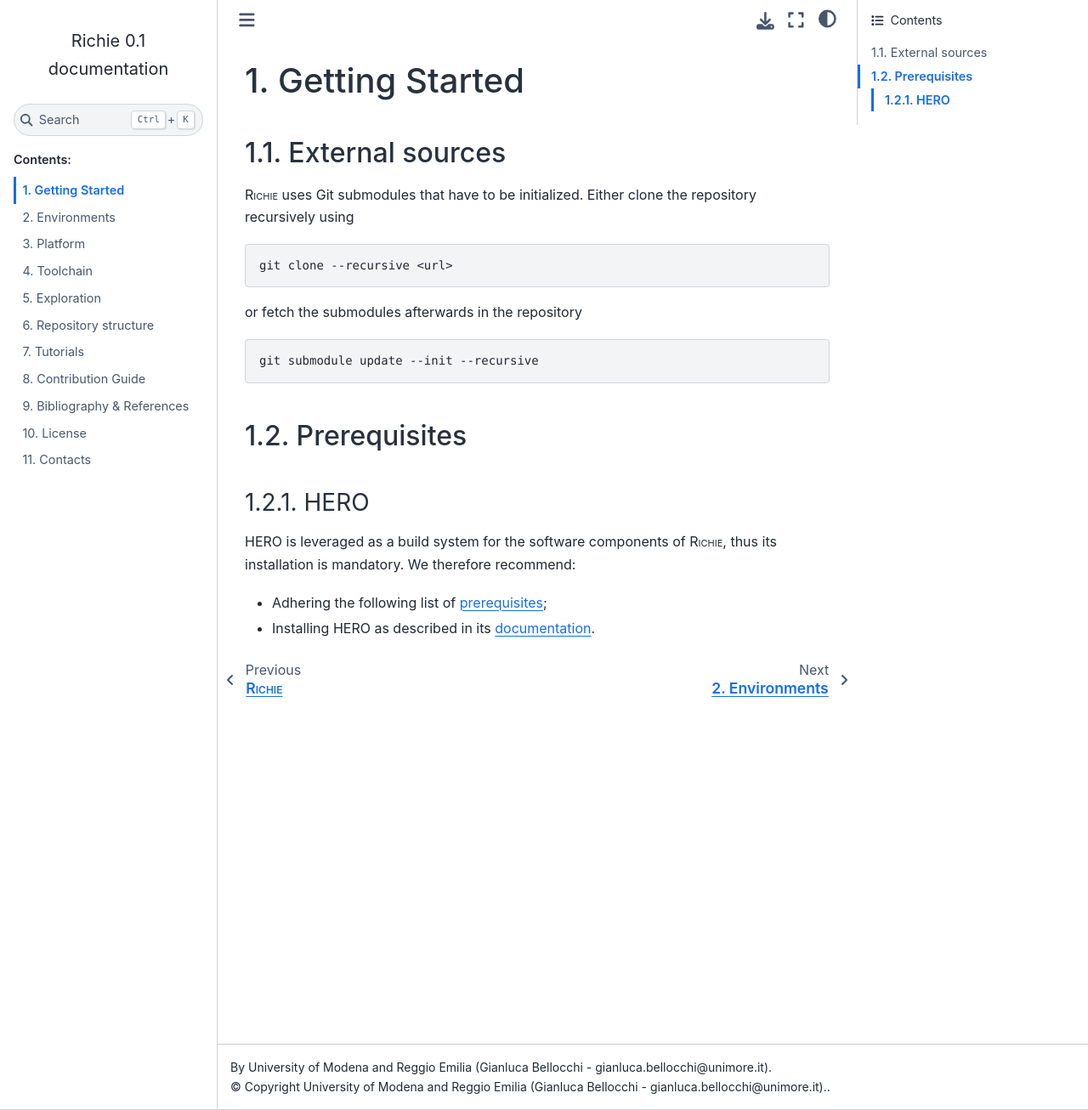
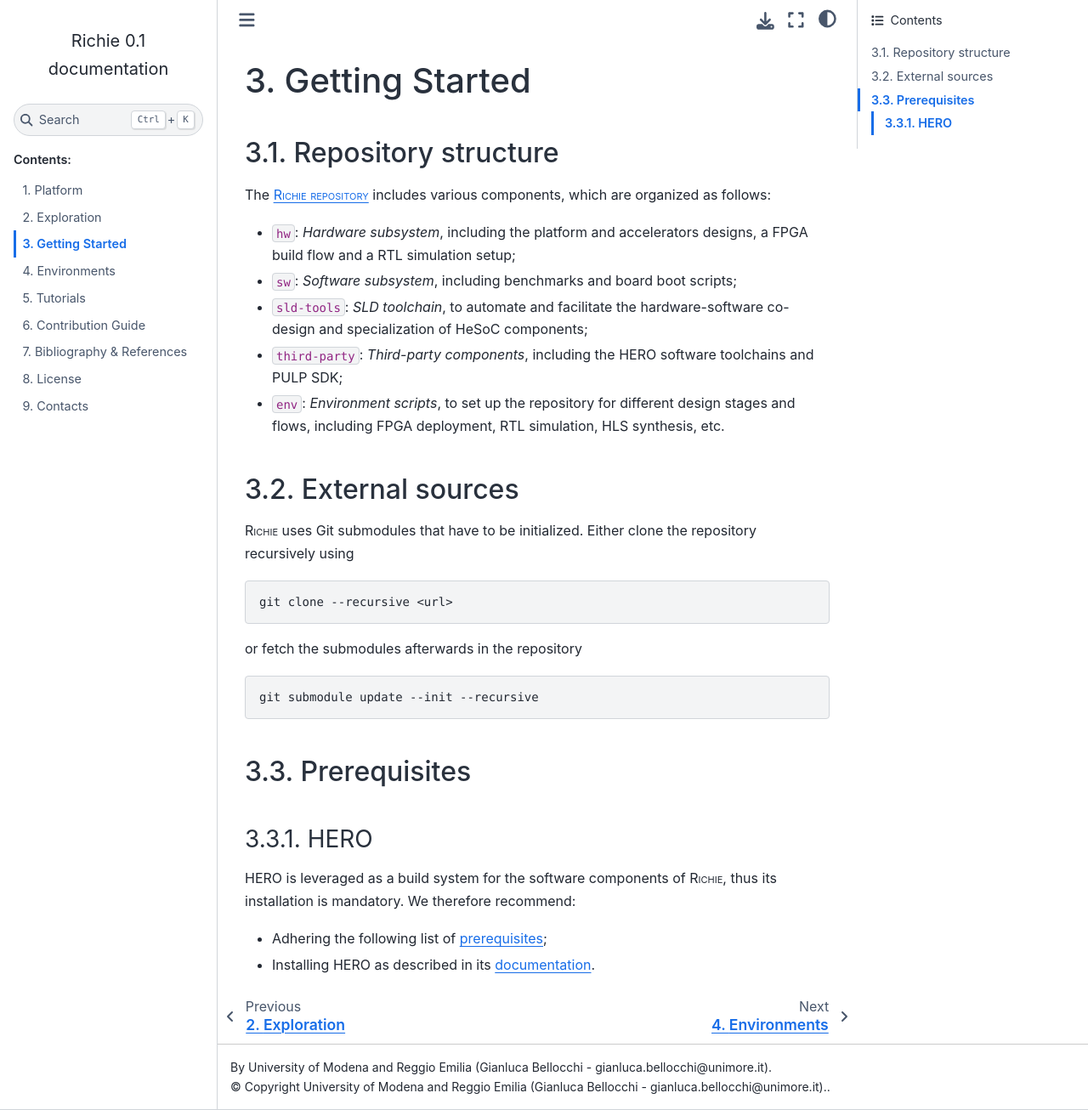
Before and after one commit to gbellocchi/richie-docs, a Sphinx documentation site: the page built from source/general/getting-started.rst, in a window 1280 px wide and 1306 px high. Shown: the whole window at 85% size. Built offline with Sphinx 7.4.7 and the Sphinx Book theme 1.1.4, drawn with Linux system fonts in a browser that asks for light colours; pages that are not in the unit, such as notebooks, are missing from menus.

Commit message:
Add repository structure and change document organization

```diff
--- a/source/general/getting-started.rst
+++ b/source/general/getting-started.rst
@@ -2,6 +2,20 @@
 Getting Started
 ***************
 .. _general_getting_started:
+
+====================
+Repository structure
+====================
+The |repository_structure_emphasized_hyperlink|_ includes various components, which are organized as follows:
+
+- :code:`hw`: *Hardware subsystem*, including the platform and accelerators designs, a FPGA build flow and a RTL simulation setup;
+- :code:`sw`: *Software subsystem*, including benchmarks and board boot scripts;
+- :code:`sld-tools`: *SLD toolchain*, to automate and facilitate the hardware-software co-design and specialization of HeSoC components;
+- :code:`third-party`: *Third-party components*, including the HERO software toolchains and PULP SDK;
+- :code:`env`: *Environment scripts*, to set up the repository for different design stages and flows, including FPGA deployment, RTL simulation, HLS synthesis, etc.
+
+.. |repository_structure_emphasized_hyperlink| replace:: :smallcap:`Richie repository`
+.. _repository_structure_emphasized_hyperlink: https://github.com/Advanced-Architectures-UNIMORE/richie
 
 ================
 External sources
--- a/source/general/repository.rst
+++ /dev/null
@@ -1,4 +0,0 @@
---------------------
-Repository structure
---------------------
-TBD.
```
Also changed, not shown: source/index.rst (+3 -4 lines).
